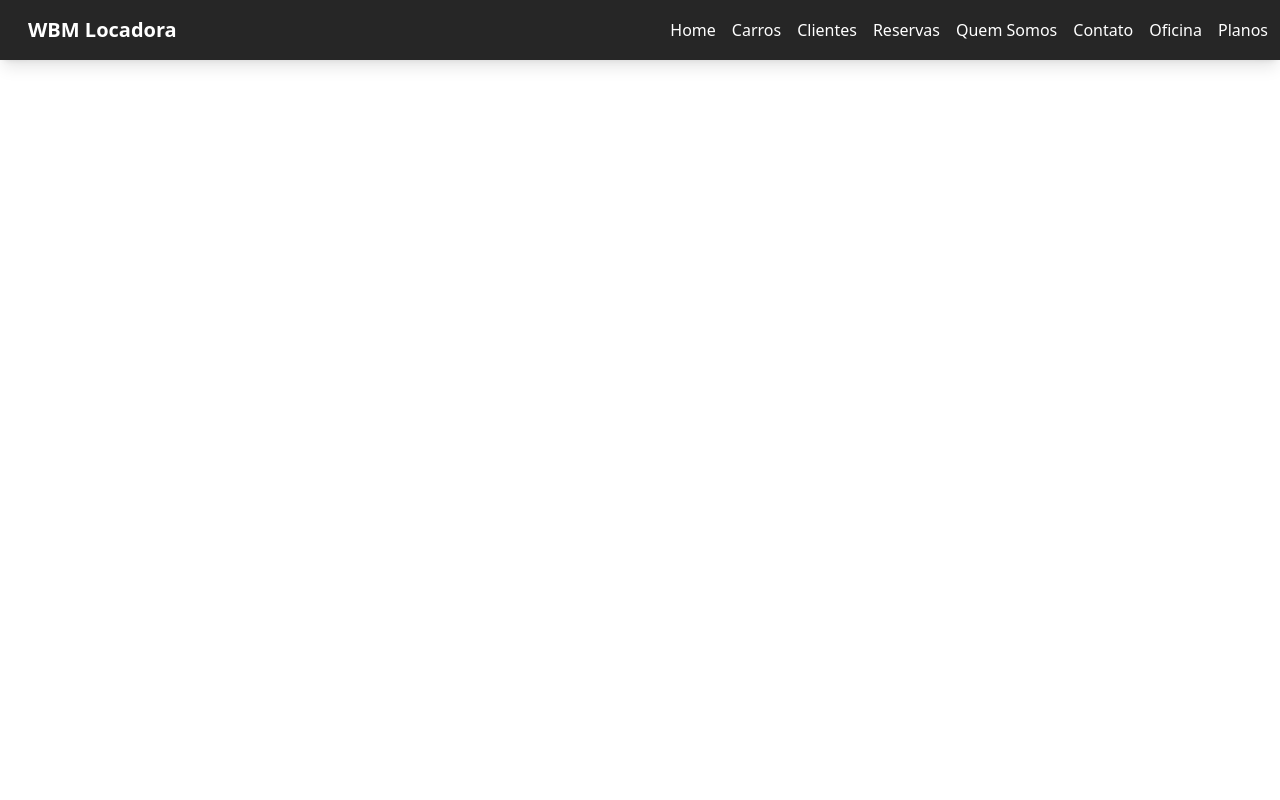
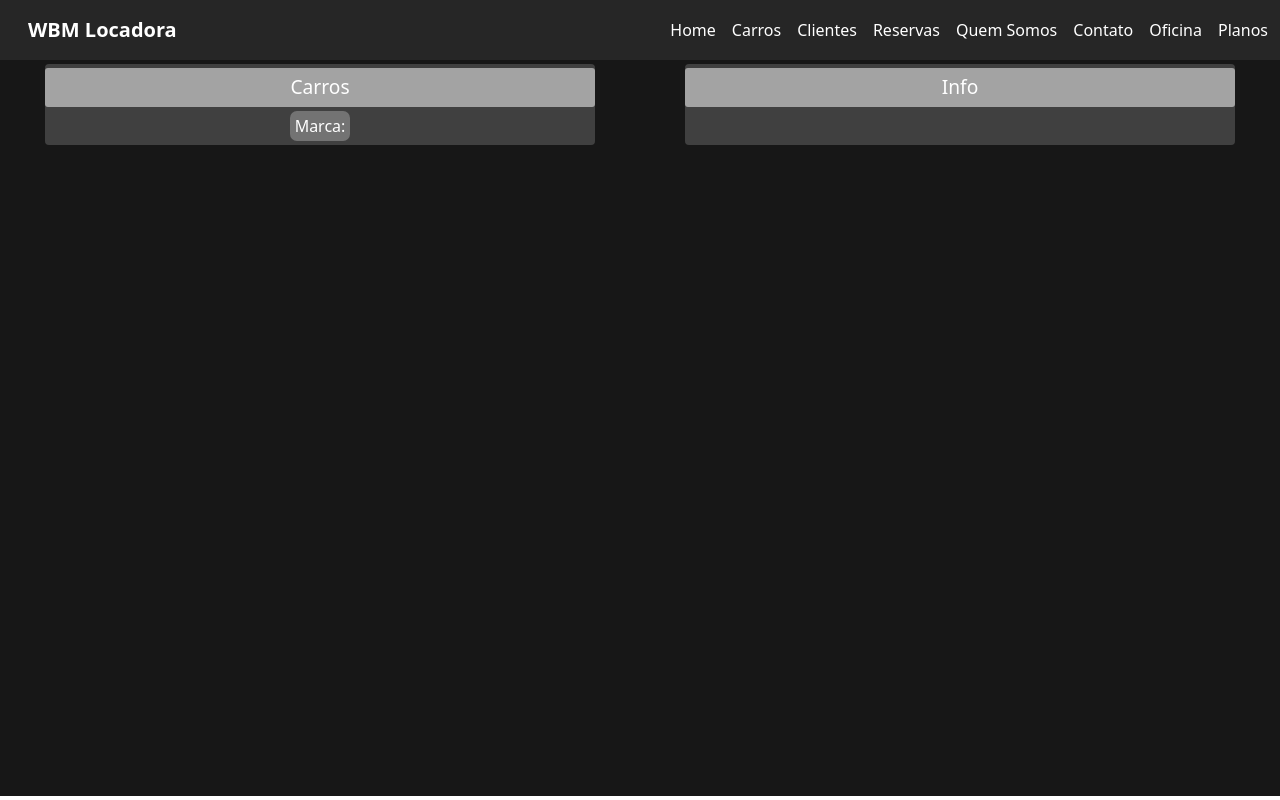
Before and after one commit to waltherpires/frontend-ambientes, a React (Create React App) app: page /carros in a window 1280 px wide. Built offline with nearby package versions, Linux system fonts and the light colour scheme.

Commit message:
inicio estilo pagina Carros

```diff
--- a/src/pages/Carros/index.js
+++ b/src/pages/Carros/index.js
@@ -1,5 +1,24 @@
 import React from "react";
+import Titulo from "../../components/Titulo";
+import Quadro from "../../components/Quadro";
 
 export default function Carros() {
-  return <main></main>;
+  return (
+    <main className="bg-neutral-900">
+      <div className="container pt-1 flex flex-row justity-between items-stretch mx-auto">
+        {/*lado esquerdo*/}
+        <div className="flex flex-col justify-between break-after-column mx-auto text-center pt-1 bg-neutral-700 min-w-[550px] min-h-full rounded">
+          <Titulo className="w-full mx-auto">Carros</Titulo>
+          <Quadro className="my-1 mx-auto">
+            <p>Marca: </p>
+          </Quadro>
+        </div>
+
+        {/*lado direito*/}
+        <div className="flex flex-col justify-between mx-auto text-center pt-1 min-w-[550px] bg-neutral-700 min-h-full rounded">
+          <Titulo className="w-full mx-auto">Info</Titulo>
+        </div>
+      </div>
+    </main>
+  );
 }
```
